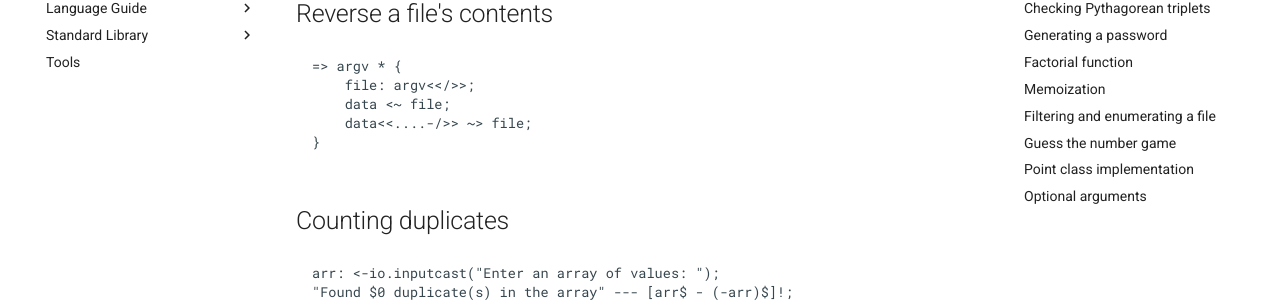
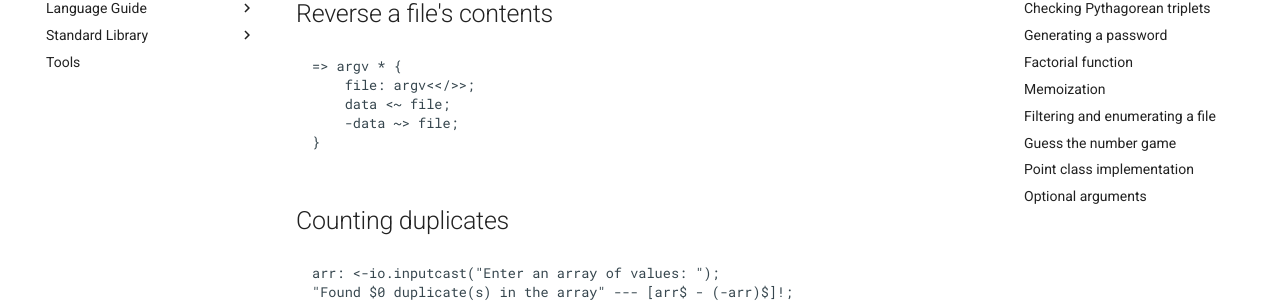
Before and after one commit to samarium-lang/Samarium, an MkDocs documentation site: the page built from docs/examples.md, in a window 1280 px wide and 900 px high. Shown: the part 184-491 px from the top of the window. Built offline with MkDocs 1.6.1 and Material for MkDocs 9.7.7, drawn with Linux system fonts in a browser that asks for light colours; comment, search, counter and statistics services are not loaded.

````diff
--- a/docs/examples.md
+++ b/docs/examples.md
@@ -7,7 +7,7 @@
 => argv * {
     file: argv<</>>;
     data <~ file;
-    data<<....-/>> ~> file;
+    -data ~> file;
 }
 ```
 
````
Also changed, not shown: docs/strings.md (+2 -0 lines).
